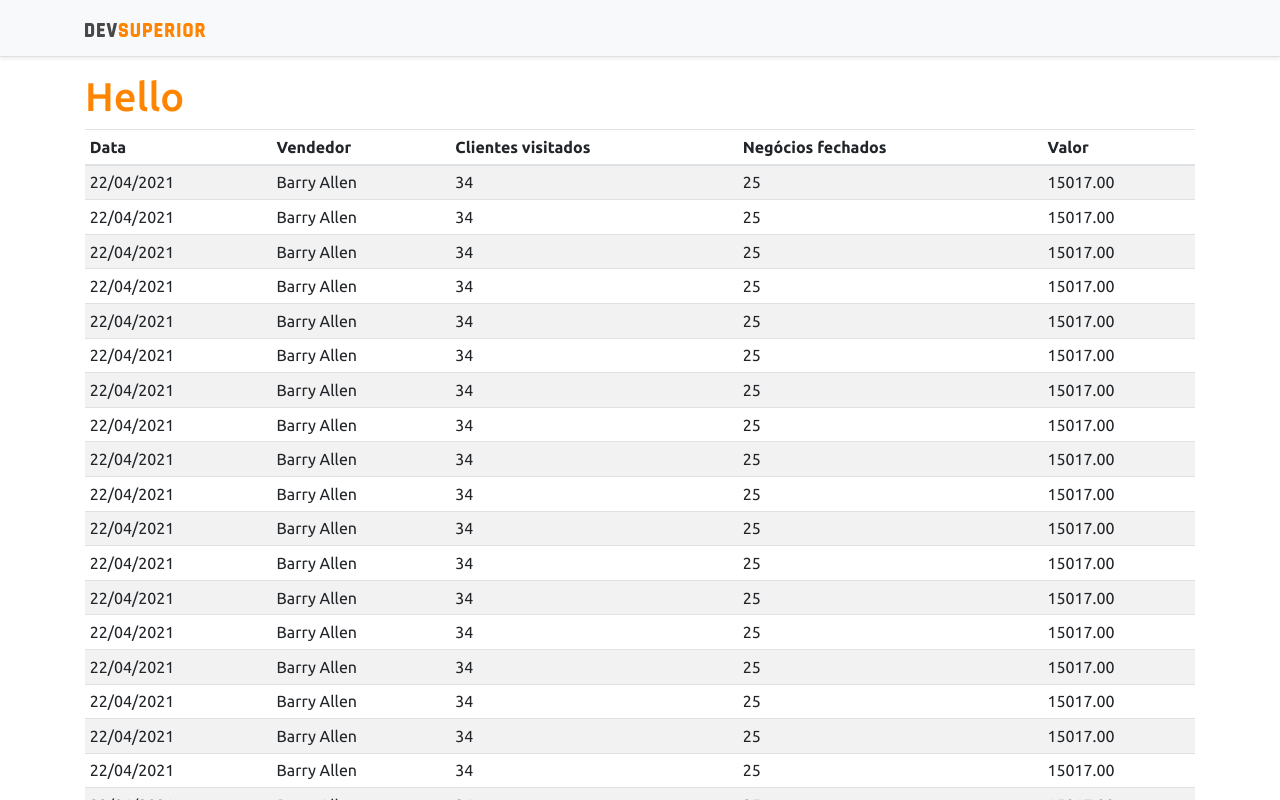
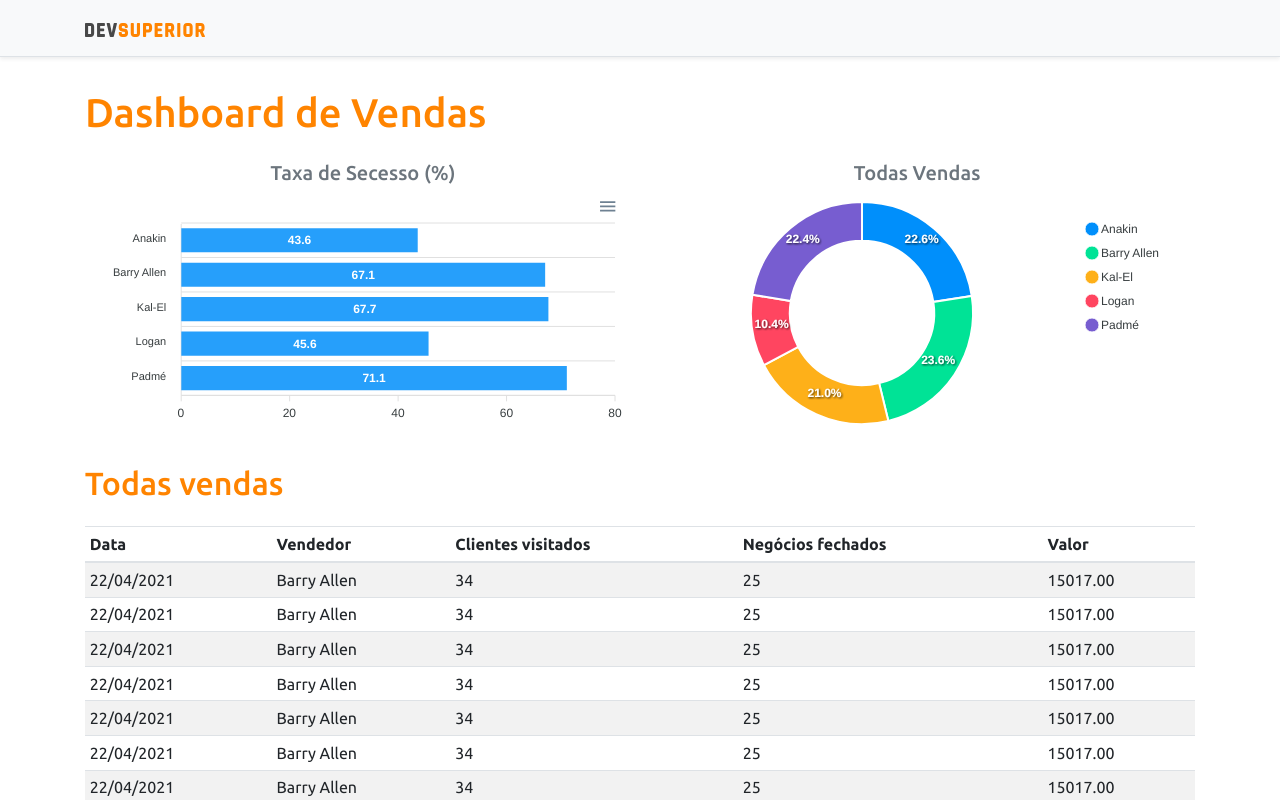
Before and after one commit to JuanRafaelXPO/projeto-sds3, a React (Create React App) app in the folder frontend/: page / in a window 1280 px wide. Shown: the top 800 px of the page. Built offline with nearby package versions, Linux system fonts and the light colour scheme.

Commit message:
Static charts

```diff
--- a/frontend/package.json
+++ b/frontend/package.json
@@ -12,9 +12,11 @@
     "@types/node": "^12.0.0",
     "@types/react": "^17.0.0",
     "@types/react-dom": "^17.0.0",
+    "apexcharts": "^3.26.1",
     "bootstrap": "^4.6.0",
     "jquery": "1.9.1",
     "react": "^17.0.2",
+    "react-apexcharts": "^1.3.9",
     "react-dom": "^17.0.2",
     "react-scripts": "4.0.3",
     "typescript": "^4.1.2",
--- a/frontend/src/App.tsx
+++ b/frontend/src/App.tsx
@@ -1,16 +1,38 @@
 import NavBar from 'components/NavBar'
 import DataTable from 'components/DataTable'
 import Footer from 'components/Footer'
+import BarChart from 'components/BarChart'
+import DonutChart from 'components/DonutChart'
 
 function App() {
   return (
     <>
       <NavBar />
       <div className="container">
-      <h1 className="text-primary">Hello</h1>
-      <DataTable />
-    </div>
-    <Footer />
+        <h1 className="text-primary py-3">Dashboard de Vendas</h1>
+
+        <div className="row px-3">
+          <div className="col-sm-6">
+
+            <h5 className="text-center text-secondary">Taxa de Secesso (%)</h5>
+            <BarChart />
+
+          </div>
+          <div className="col-sm-6">
+
+            <h5 className="text-center text-secondary">Todas Vendas</h5>
+            <DonutChart />
+
+          </div>
+        </div>
+
+        <div className="py-3">
+          <h2 className="text-primary">Todas vendas</h2>
+        </div>
+
+        <DataTable />
+      </div>
+      <Footer />
     </>
   );
 }
--- /dev/null
+++ b/frontend/src/components/BarChart/index.tsx
@@ -0,0 +1,35 @@
+import Chart from 'react-apexcharts';
+
+const BarChart = () => {
+
+    const options = {
+        plotOptions: {
+            bar: {
+                horizontal: true,
+            }
+        },
+    };
+
+    const mockData = {
+        labels: {
+            categories: ['Anakin', 'Barry Allen', 'Kal-El', 'Logan', 'Padmé']
+        },
+        series: [
+            {
+                name: "% Sucesso",
+                data: [43.6, 67.1, 67.7, 45.6, 71.1]
+            }
+        ]
+    };
+
+    return (
+        <Chart
+            options={{ ...options, xaxis: mockData.labels}}
+            series={mockData.series}
+            type="bar"
+            height="240"
+        />
+    );
+}
+
+export default BarChart;
--- /dev/null
+++ b/frontend/src/components/DonutChart/index.tsx
@@ -0,0 +1,26 @@
+import Chart from 'react-apexcharts';
+
+const DonutChart = () => {
+
+    const mockData = {
+        series: [477138, 499928, 444867, 220426, 473088],
+        labels: ['Anakin', 'Barry Allen', 'Kal-El', 'Logan', 'Padmé']
+    }
+
+    const options = {
+        legend: {
+            show: true
+        }
+    }
+
+    return (
+        <Chart
+            options={{ ...options, labels: mockData.labels}}
+            series={mockData.series}
+            type="donut"
+            height="240"
+        />
+    );
+}
+
+export default DonutChart;
```
Also changed, not shown: 1 other file (tests, documents, lock files or other folders).
